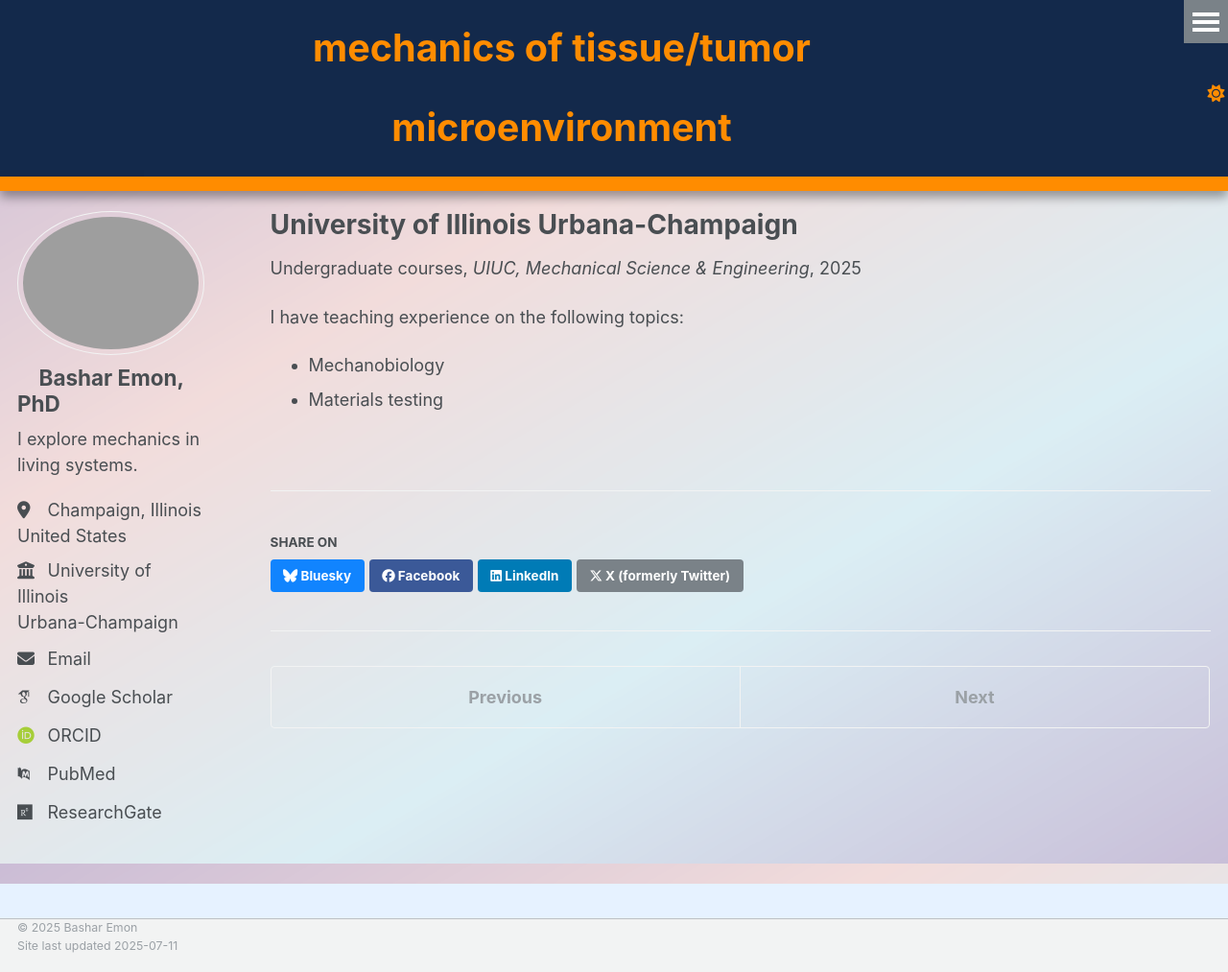
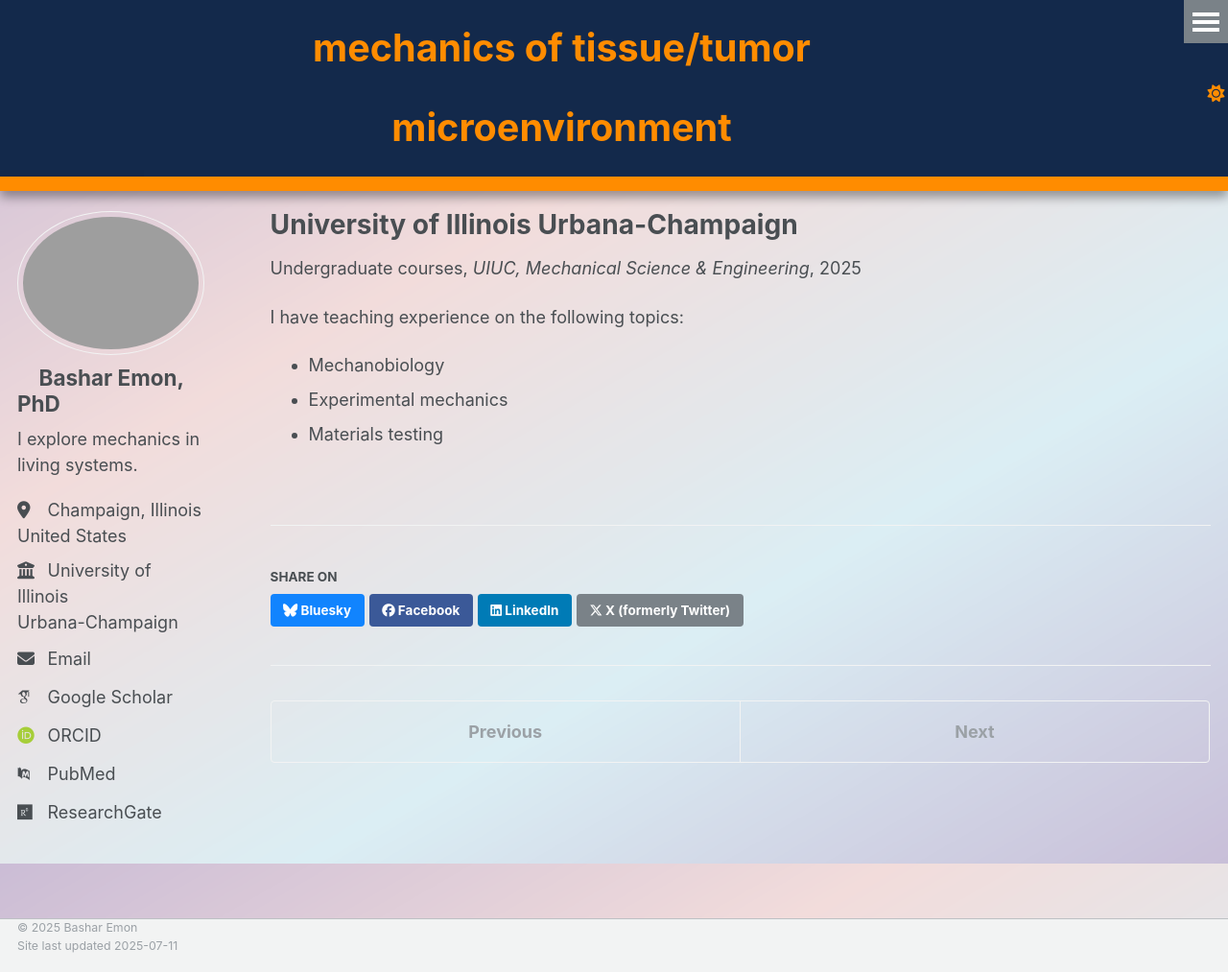
Before and after one commit to BasharEmon/BasharEmon.github.io, a Jekyll site: the page built from _teaching/UIUC.md, in a window 1280 px wide and 1013 px high. Shown: the whole window at 96% size. Built offline with Jekyll 4.4.1, drawn with Linux system fonts in a browser that asks for light colours; some web fonts are replaced.

Commit message:
Update UIUC.md

```diff
--- a/_teaching/UIUC.md
+++ b/_teaching/UIUC.md
@@ -9,4 +9,5 @@ location: "Urbana, USA"
 ---
 I have teaching experience on the following topics:
 * Mechanobiology
+* Experimental mechanics
 * Materials testing
```
